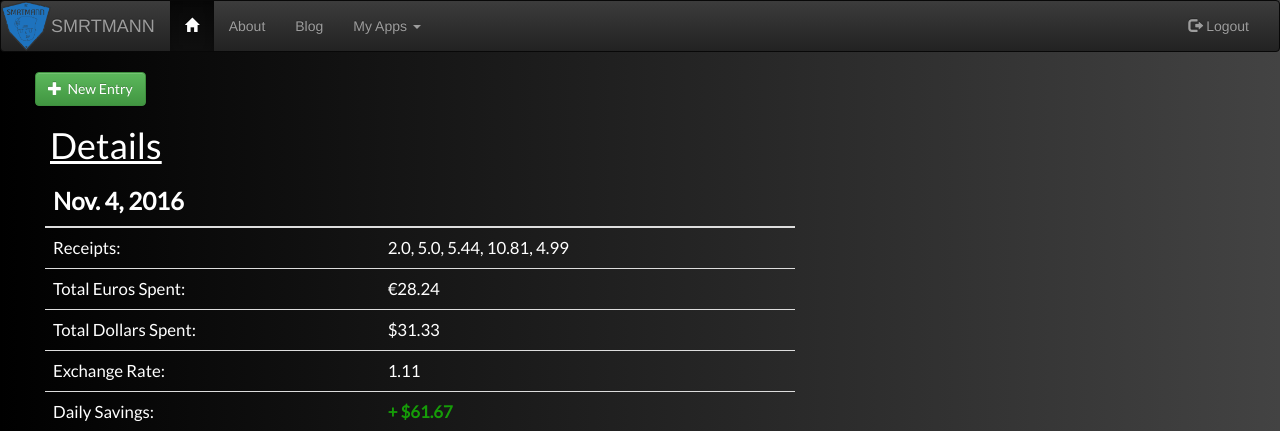
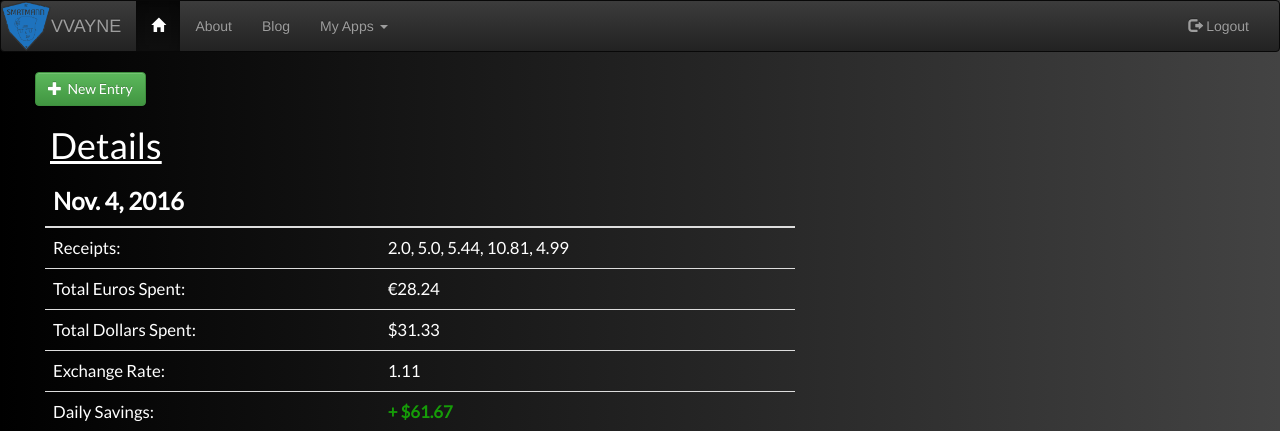
Before and after one commit to griggz/mysite, a Django app: page /argent/entry/detail/36/ in a window 1280 px wide. Shown: the top 431 px of the page. Run offline with Django 3.2, Linux system fonts and the light colour scheme; a user stored in the database is signed in; data comes from the database, SQL or seed files in the repository; some libraries are stand-ins or nearby versions.

Commit message:
Updated template and pycharm

```diff
--- a/home/templates/home/header.html
+++ b/home/templates/home/header.html
@@ -49,7 +49,7 @@
                 <a class= "navbar-brand" href="#" style="padding: 0%">
                     <img src="{% static 'home/sigil_icon_blue.png' %}" alt="sigil" width="50" height="50"></a>
 
-                <a class="nav navbar-brand">SMRTMANN</a>
+                <a class="nav navbar-brand">VVAYNE</a>
 
 
             </div>
```
Also changed, not shown: MySite/wsgi.py (line endings or trailing spaces).
